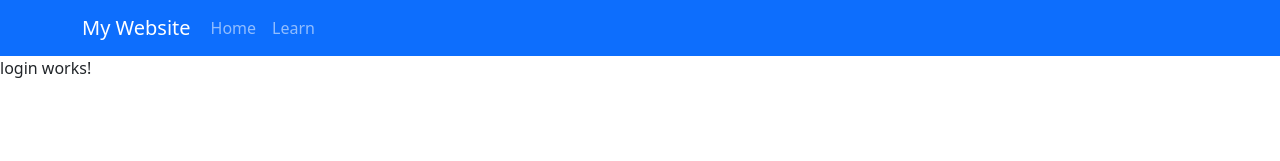
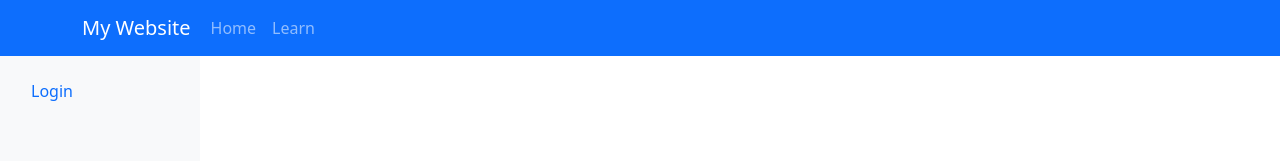
Before and after one commit to copterbuddy/angular-web, an Angular app: page /login in a window 1280 px wide. Shown: the top 161 px of the page. Built offline with nearby package versions, Linux system fonts and the light colour scheme.

Commit message:
add login module with navbar

```diff
--- a/src/app/app.module.ts
+++ b/src/app/app.module.ts
@@ -8,7 +8,7 @@
 import { ExperienceComponent } from './experience/experience.component';
 import { LearningComponent } from './page/learning/learning.component';
 import { LandingComponent } from './page/landing/landing.component';
-import { SidebarComponent } from './shared/components/sidebar/sidebar.component';
+// import { SidebarComponent } from './shared/components/sidebar/sidebar.component';
 
 @NgModule({
   declarations: [
@@ -17,7 +17,7 @@
     NavbarComponent,
     ExperienceComponent,
     LearningComponent,
-    SidebarComponent
+    // SidebarComponent
   ],
   imports: [
     BrowserModule,
--- a/src/app/module/login/login.module.ts
+++ b/src/app/module/login/login.module.ts
@@ -2,15 +2,17 @@
 import { CommonModule } from '@angular/common';
 import { RouterModule } from '@angular/router';
 import { LoginComponent } from '../../shared/components/login/login.component';
+import { SharedModule } from '../../shared/shared.module';
 
 const routes = [
   { path: '', component: LoginComponent }
 ];
 
 @NgModule({
-  declarations: [],
+  declarations: [LoginComponent],
   imports: [
     CommonModule,
+    SharedModule,
     RouterModule.forChild(routes)
   ]
 })
--- a/src/app/page/learning/learning.component.html
+++ b/src/app/page/learning/learning.component.html
@@ -1,7 +1,7 @@
 <div class="container-fluid">
     <div class="row wrapper">
         <!-- Sidebar -->
-        <app-sidebar></app-sidebar>
+        <!-- <app-sidebar></app-sidebar> -->
 
         <!-- Content -->
         <main role="main" class="col-md-9 ml-sm-auto col-lg-10 px-4">
--- a/src/app/shared/components/login/login.component.html
+++ b/src/app/shared/components/login/login.component.html
@@ -1 +1,5 @@
-<p>login works!</p>
+<div>
+    <app-sidebar></app-sidebar>
+
+    <p>login works!</p>
+</div>
```
Also changed, not shown: src/app/shared/shared.module.ts (added, +16 -0 lines).
